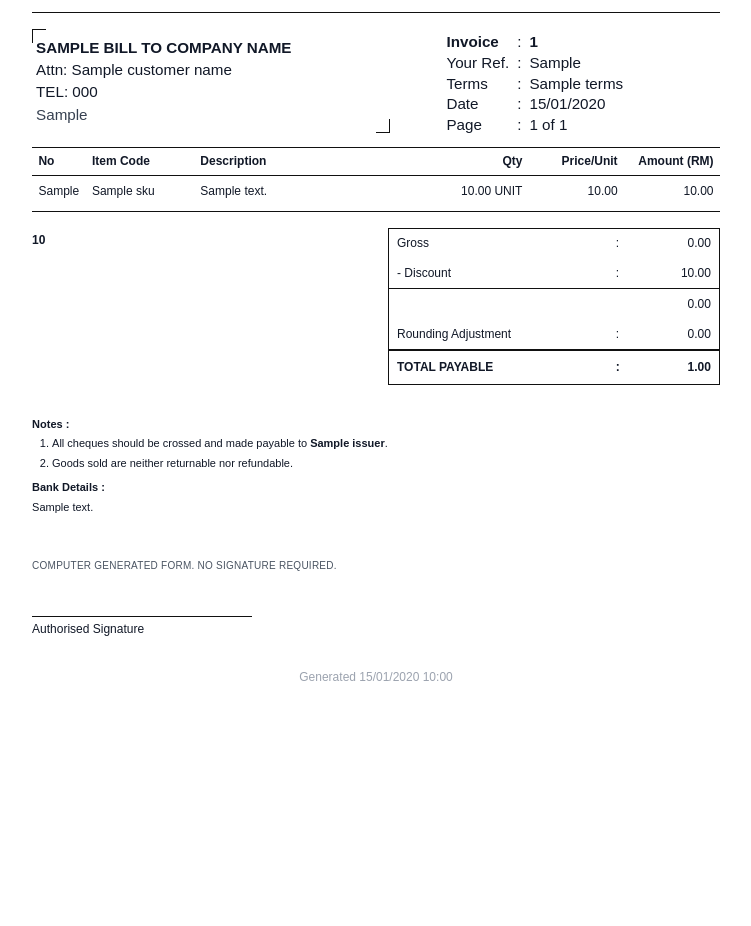
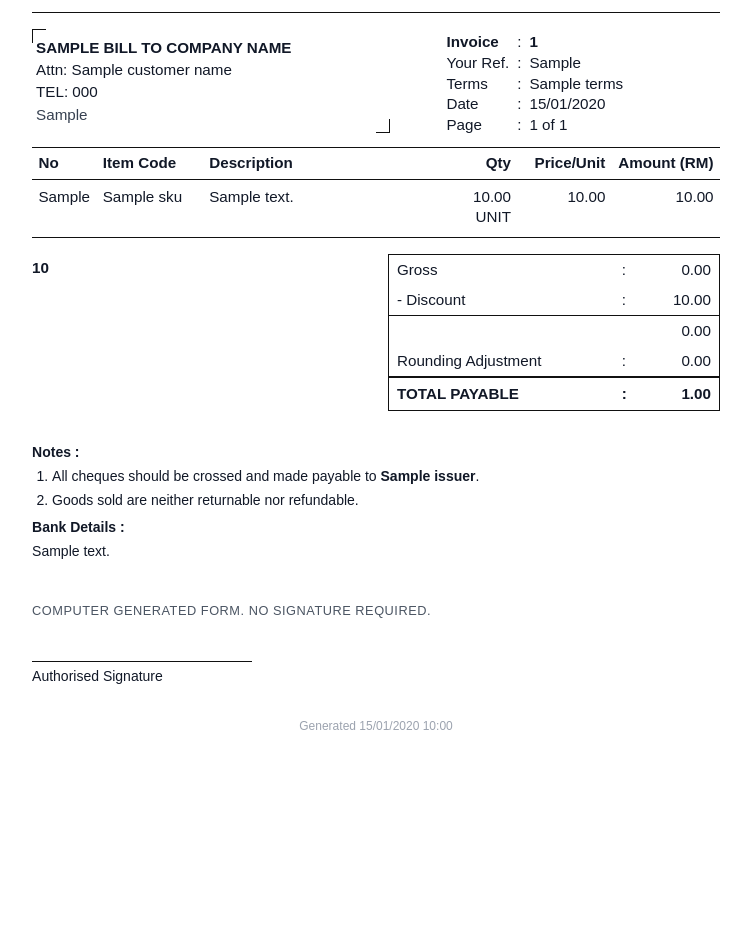
Before and after one commit to chloekoo-kky/distributorplatform, a Django app: template app/order/templates/order/sales_invoice_print.html in a window 1280 px wide. Shown: the part 215-1141 px from the top of the page, without its empty margins (264-1015 px from the left). Run offline with Django 4.2, Linux system fonts and the light colour scheme; the template is opened without the code that fills it: most values are stand-ins (such as "Sample title", 1, 10 or a date in 2020); grey boxes marked "Sample" are stand-in pictures; some libraries are stand-ins or nearby versions.

Commit message:
invoice template refine

```diff
--- a/app/order/templates/order/sales_invoice_print.html
+++ b/app/order/templates/order/sales_invoice_print.html
@@ -127,8 +127,8 @@
         }
         .invoice-table th,
         .invoice-table td {
-            font-size: 12px;
-            line-height: 1.35;
+            font-size: 0.95rem;
+            line-height: 1.3;
         }
         .invoice-table thead th {
             border-top: 1px solid #111;
@@ -155,7 +155,7 @@
             border: 1px solid #111;
             width: 100%;
             border-collapse: collapse;
-            font-size: 12px;
+            font-size: 0.95rem;
         }
         .totals-box td {
             padding: 0.3rem 0.5rem;
@@ -194,8 +194,26 @@
             padding-right: 0.5rem;
         }
         .notes-block {
-            font-size: 11px;
-            line-height: 1.45;
+            font-size: 0.875rem;
+            line-height: 1.4;
+        }
+        .amount-in-words {
+            font-size: 0.95rem;
+            font-weight: 700;
+            text-transform: uppercase;
+            line-height: 1.3;
+            margin: 0;
+        }
+        .signature-note {
+            font-size: 0.8rem;
+            text-transform: uppercase;
+            letter-spacing: 0.04em;
+            color: #4b5563;
+            margin: 0;
+        }
+        .signature-label {
+            font-size: 0.875rem;
+            margin-top: 0.25rem;
         }
         body {
             font-family: Arial, Helvetica, sans-serif;
@@ -320,7 +338,7 @@
         {# --- Amount in words + totals --- #}
         <div class="mt-4 grid grid-cols-2 gap-6 items-start">
             <div class="pt-1">
-                <p class="text-xs font-bold uppercase leading-snug">{{ amount_in_words }}</p>
+                <p class="amount-in-words">{{ amount_in_words }}</p>
             </div>
             <div>
                 <table class="totals-box">
@@ -368,9 +386,9 @@
 
         {# --- Signature --- #}
         <div class="mt-10">
-            <p class="text-[10px] uppercase tracking-wide text-gray-600">COMPUTER GENERATED FORM. NO SIGNATURE REQUIRED.</p>
+            <p class="signature-note">COMPUTER GENERATED FORM. NO SIGNATURE REQUIRED.</p>
             <div class="mt-10" style="width: 220px; border-top: 1px solid #111;"></div>
-            <p class="mt-1 text-xs">Authorised Signature</p>
+            <p class="signature-label">Authorised Signature</p>
         </div>
 
         <p class="mt-8 text-center text-xs text-gray-400 no-print">Generated {{ generated_at|display_datetime }}</p>
```
